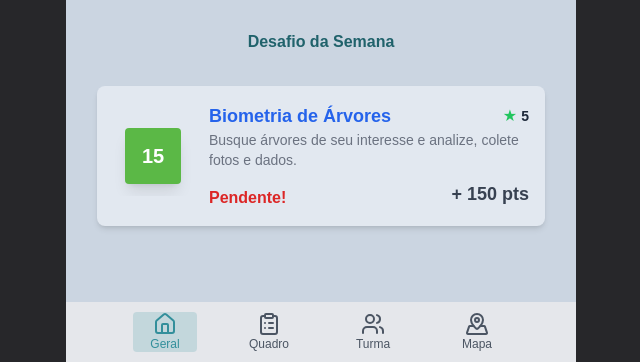
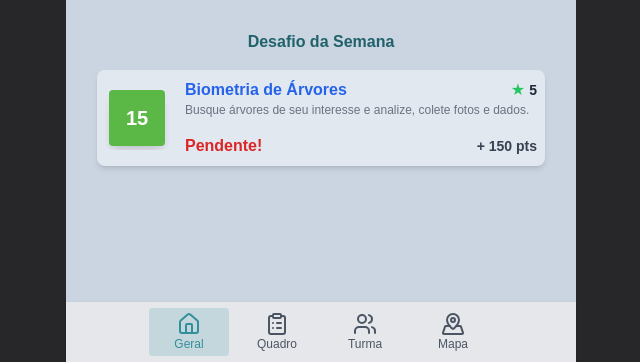
Before and after one commit to romhenri/nasa-sa-2024, a Next.js app in the folder client/: page /overview in a window 1280 px wide. Shown: the part 438-800 px from the top of the page, without its empty margins (319-959 px from the left). Built offline with nearby package versions, Linux system fonts and the light colour scheme.

Commit message:
improve: Board n Class Page

```diff
--- a/client/app/_components/Header.tsx
+++ b/client/app/_components/Header.tsx
@@ -11,7 +11,7 @@ const Header: React.FC<HeaderProps> = ({ children }) => {
       h-16
       flex justify-center items-center
       text-[#20626b]
-      bg-gray-200
+      bg-gray-200 shadow
       sticky top-0 z-[1000]
       "
     >
--- a/client/app/_components/NavBar.tsx
+++ b/client/app/_components/NavBar.tsx
@@ -15,9 +15,12 @@ const NavBar = () => {
   const currentRoute = usePathname();
 
   return (
-    <div className="w-full h-[60px] flex justify-center items-center px-12 bg-gray-200 fixed bottom-0 z-[1000] md:relative md:bottom-auto">
+    <div className="
+      w-full h-[60px] flex justify-center items-center px-12
+     bg-gray-200 shadow fixed bottom-0 z-[1000]
+     md:relative md:bottom-auto">
       <nav>
-        <ul className="flex justify-center w-full space-x-4 gap-2">
+        <ul className="flex justify-center w-full gap-2">
           <NavLink
             routeName="Geral"
             route="/overview"
--- a/client/app/_components/NavLink.tsx
+++ b/client/app/_components/NavLink.tsx
@@ -18,7 +18,7 @@ const NavLink: React.FC<NavLinkProps> = ({
     <li
       className="
       flex flex-col items-center justify-center
-      min-w-20 w-20 max-w-20 p-2
+      min-w-20 w-20 max-w-20
       hover:bg-gray-300 rounded
       "
     >
@@ -27,7 +27,7 @@ const NavLink: React.FC<NavLinkProps> = ({
         className={`${currentRoute === route
         ? 'text-[#338F9B] bg-[#338F9B30]'
         : 'text-gray-600'
-        } flex flex-col items-center justify-center w-full h-full rounded
+        } flex flex-col items-center justify-center w-full h-full rounded p-1
         `}>
           {icon}
           <p className="text-xs text-center">
--- a/client/app/board/MissionCard.tsx
+++ b/client/app/board/MissionCard.tsx
@@ -55,8 +55,8 @@ const MissionCard: React.FC<MissionCardProps> = ({
   const statusInfo = getStatusText(status);
 
   return (
-    <div className="max-w-md w-full p-4 bg-slate-200 rounded-lg shadow-md flex items-center space-x-4">
-      <div className="w-20 h-20 rounded-lg overflow-hidden flex justify-center items-center">
+    <div className="max-w-md w-full p-2 bg-slate-200 rounded-lg shadow-md flex items-center space-x-4">
+      <div className="w-16 h-16 rounded-lg overflow-hidden flex justify-center items-center">
         <div
           className={`w-14 h-14 ${getODSColor(ods)} rounded shadow-lg flex items-center justify-center text-white font-bold text-xl`}
         >
@@ -66,7 +66,7 @@ const MissionCard: React.FC<MissionCardProps> = ({
 
       <div className="flex-1">
         <div className="flex justify-between items-center">
-          <h3 className="text-blue-600 flex font-semibold text-lg">
+          <h3 className="text-blue-600 flex font-semibold text-md">
             {title}
           </h3>
           <div className="flex items-center space-x-1">
@@ -74,7 +74,7 @@ const MissionCard: React.FC<MissionCardProps> = ({
             <span className="text-sm font-semibold">{rating}</span>
           </div>
         </div>
-        <p className="text-gray-500 text-sm">
+        <p className="text-gray-500 text-xs line-clamp-2">
           {description}
         </p>
 
@@ -82,7 +82,9 @@ const MissionCard: React.FC<MissionCardProps> = ({
           <div className={`mt-2 font-bold ${statusInfo.color}`}>
             {statusInfo.text}
           </div>
-          <div className="text-lg font-bold text-gray-700">+ {points} pts</div>
+          <div className="text-sm font-bold text-gray-700 mt-2">
+            + {points} pts
+          </div>
         </div>
       </div>
     </div>
--- a/client/app/board/page.tsx
+++ b/client/app/board/page.tsx
@@ -5,8 +5,8 @@ import MISSIONS from '../../data/missions.json';
 
 export default function Board() {
   return (
-    <main className="flex-grow flex justify-start items-center bg-slate-300 px-4 pt-2 gap-2 flex-col overflow-hidden">
-      <div className="flex flex-col gap-4 h-full max-h-[calc(100vh-130px)] w-full overflow-y-auto scrollbar-thin scrollbar-thumb-blue-600 scrollbar-track-gray-300 px-4 pt-2">
+    <main className="flex-grow flex justify-start items-center bg-slate-300 px-2 pt-2 pb-20 gap-2 flex-col overflow-hidden">
+      <div className="flex flex-col gap-4 h-full max-h-[calc(100vh-130px)] w-full overflow-y-auto scrollbar-thin scrollbar-thumb-blue-600 scrollbar-track-gray-300 px-2 pt-2">
         {MISSIONS.map((mission, index) => (
           <MissionCard
             key={index}
--- a/client/app/class/ClassCard.tsx
+++ b/client/app/class/ClassCard.tsx
@@ -16,9 +16,9 @@ const ClassCard: React.FC<ClassCardProps> = ({
   return (
     <div className="
       max-w-md w-full min-w-full
-      p-4 mx-4 mt-4
+      p-4
       flex justify-center
-      bg-slate-200 rounded-lg shadow-md flex-col space-y-2">
+      bg-slate-200 rounded-lg shadow-md flex-col">
       <h4 className="text-blue-600 font-semibold text-xl">
         {title} - Turma {year}
       </h4>
--- a/client/app/class/RankingBoard.tsx
+++ b/client/app/class/RankingBoard.tsx
@@ -11,7 +11,7 @@ interface RankingBoardProps {
 
 export default function RankingBoard({ rankingData }: RankingBoardProps) {
   return (
-    <div className="px-4 pb-4 w-full">
+    <div className="pb-4 w-full">
       {rankingData.map((person, index) => (
         <RankingRow
           key={index}
--- a/client/app/class/page.tsx
+++ b/client/app/class/page.tsx
@@ -23,10 +23,10 @@ const getClassScore = (rankingData: RankingData[]): number => {
 
 export default function ClassPage() {
   return (
-    <main className="flex-grow bg-slate-300 flex flex-col justify-start items-center gap-4">
-      <div className="flex flex-col gap-4 max-h-[calc(100vh-160px)] overflow-y-auto scrollbar-thin scrollbar-thumb-blue-600 scrollbar-track-gray-300 px-4 pt-2">
+    <main className="flex-grow flex justify-start items-center bg-slate-300 px-2 pt-2 pb-20 gap-2 flex-col overflow-hidden">
+      <div className="flex flex-col gap-4 h-full max-h-[calc(100vh-130px)] w-full overflow-y-auto scrollbar-thin scrollbar-thumb-blue-600 scrollbar-track-gray-300 px-2 pt-2">
         {CLASS_DATA.map((classItem: ClassData, index: number) => (
-          <div key={index} className="flex justify-center mb-4">
+          <div key={index} className="flex justify-center">
             <ClassCard
               title={classItem.title}
               teacher={classItem.teacher}
--- a/client/app/overview/page.tsx
+++ b/client/app/overview/page.tsx
@@ -4,6 +4,10 @@ import NavBar from "../_components/NavBar";
 import HomeCard from "../_components/HomeCard";
 import TeamCard from "../_components/TeamCard";
 import MissionCard from "../board/MissionCard";
+
+import MISSIONS from '../../data/missions.json';
+
+const weekMission = MISSIONS[4];
 
 export default function Overview() {
   return (
@@ -21,16 +25,14 @@ export default function Overview() {
           </h2>
         </div>
 
-        <div className="p-4 flex justify-center w-full">
-          <MissionCard
-            title="Biometria de Árvores"
-            description="Busque árvores de seu interesse e analize, colete fotos e dados."
-            rating={5}
-            points={150}
-            ods={15}
-            status="todo"
-          />
-        </div>
+        <MissionCard
+          title={weekMission.title}
+          description={weekMission.description}
+          rating={weekMission.rating}
+          points={weekMission.points}
+          ods={weekMission.ods}
+          status={weekMission.status}
+        />
       </main>
   );
 }
--- a/client/data/class.json
+++ b/client/data/class.json
@@ -1,6 +1,6 @@
 [
   {
-    "title": "Inovadores do Futuro",
+    "title": "Inovadores",
     "teacher": "Lucas Bittencourt",
     "school": "EMEF Aruanda",
     "year": 2024
--- a/client/data/missions.json
+++ b/client/data/missions.json
@@ -34,7 +34,7 @@
   {
     "title": "Biometria de Árvores",
     "description": "Busque árvores de seu interesse e analize, colete fotos e dados.",
-    "rating": 4.5,
+    "rating": 5,
     "points": 150,
     "ods": 15,
     "status": "todo"
```
